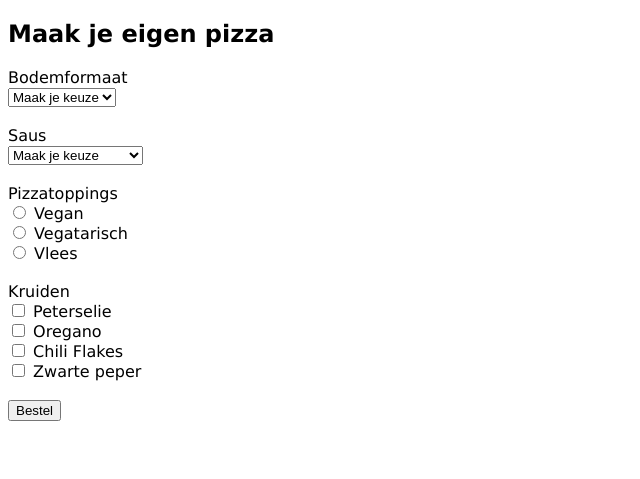
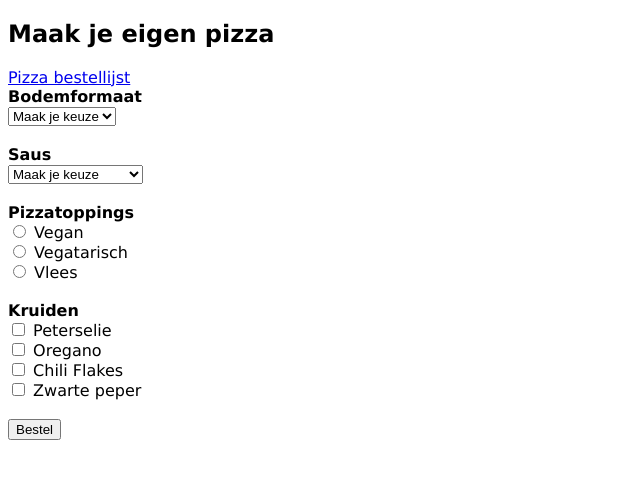
Before and after one commit to DylanoBoellaard/crud-php-pdo-opdracht02-336751, a PHP site: page / in a window 1280 px wide. Shown: the top 479 px of the page, without its empty margins (0-640 px from the left). Run offline with PHP 8.4, Linux system fonts and the light colour scheme.

Commit message:
Added label styling + cleaned code

```diff
--- a/css/style.css
+++ b/css/style.css
@@ -1,3 +1,7 @@
 body {
     font-family: Verdana;
 }
+
+label.bold {
+    font-weight: bold;
+}
--- a/index.php
+++ b/index.php
@@ -10,8 +10,9 @@
 <body>
     <h2>Maak je eigen pizza</h2>
 
+    <a href="read.php">Pizza bestellijst</a>
     <form action="create.php" method="post">
-        <label for="bodemformaat">Bodemformaat</label><br>
+        <label for="bodemformaat" class="bold">Bodemformaat</label><br>
             <select name="bodemformaat" id="bodemformaat">
                 <option value="default">Maak je keuze</option>
                 <option value="20 centimeter">20 Centimeter</option>
@@ -21,7 +22,7 @@
                 <option value="40 centimeter">40 Centimeter</option>
             </select><br>
         <br>
-        <label for="saus">Saus</label><br>
+        <label for="saus" class="bold">Saus</label><br>
             <select name="saus" id="saus">
                 <option value="default">Maak je keuze</option>
                 <option value="tomatensaus">Tomatensaus</option>
@@ -31,7 +32,7 @@
                 <option value="crémeFraiche">Créme fraiche</option>
             </select><br>
         <br>
-        <label for="pizzatoppings">Pizzatoppings</label><br>
+        <label for="pizzatoppings" class="bold">Pizzatoppings</label><br>
             <input type="radio" id="vegan" name="pizzatoppings" value="vegan">
                 <label for="vegan">Vegan</label><br>
             <input type="radio" id="vegatarisch" name="pizzatoppings" value="vegatarisch">
@@ -39,14 +40,14 @@
             <input type="radio" id="vlees" name="pizzatoppings" value="vlees">
                 <label for="vlees">Vlees</label><br>
         <br>
-        <label for="kruiden">Kruiden</label><br>
-        <input type="checkbox" name="kruiden1" id="peterselie" value="ja">
+        <label for="kruiden" class="bold">Kruiden</label><br>
+            <input type="checkbox" name="kruiden1" id="peterselie" value="ja">
                 <label for="peterselie">Peterselie</label><br>
-        <input type="checkbox" name="kruiden2" id="oregano" value="ja">
+            <input type="checkbox" name="kruiden2" id="oregano" value="ja">
                 <label for="oregano">Oregano</label><br>
-        <input type="checkbox" name="kruiden3" id="chiliflakes" value="ja">
+            <input type="checkbox" name="kruiden3" id="chiliflakes" value="ja">
                 <label for="chiliflakes">Chili Flakes</label><br>
-        <input type="checkbox" name="kruiden4" id="zwartepeper" value="ja">
+            <input type="checkbox" name="kruiden4" id="zwartepeper" value="ja">
                 <label for="zwartepeper">Zwarte peper</label><br>
         <br>
         <input type="submit" value="Bestel">
```
Also changed, not shown: update.php (+9 -8 lines).
